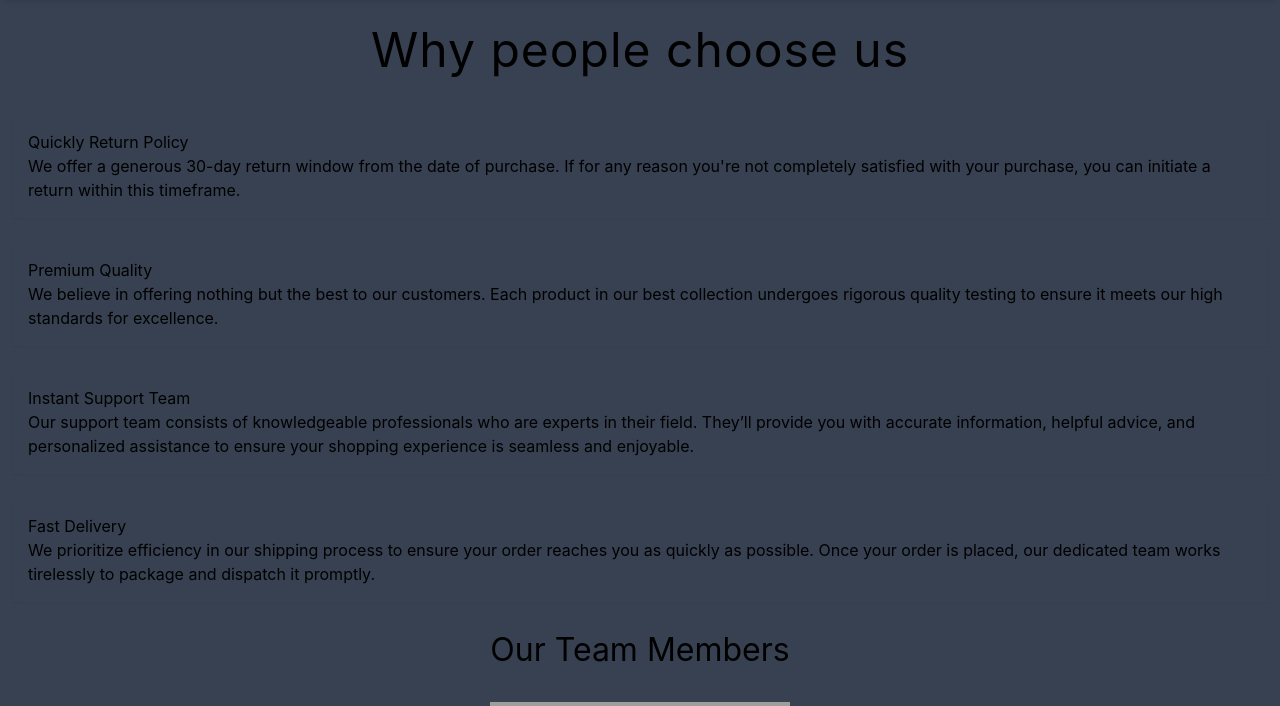
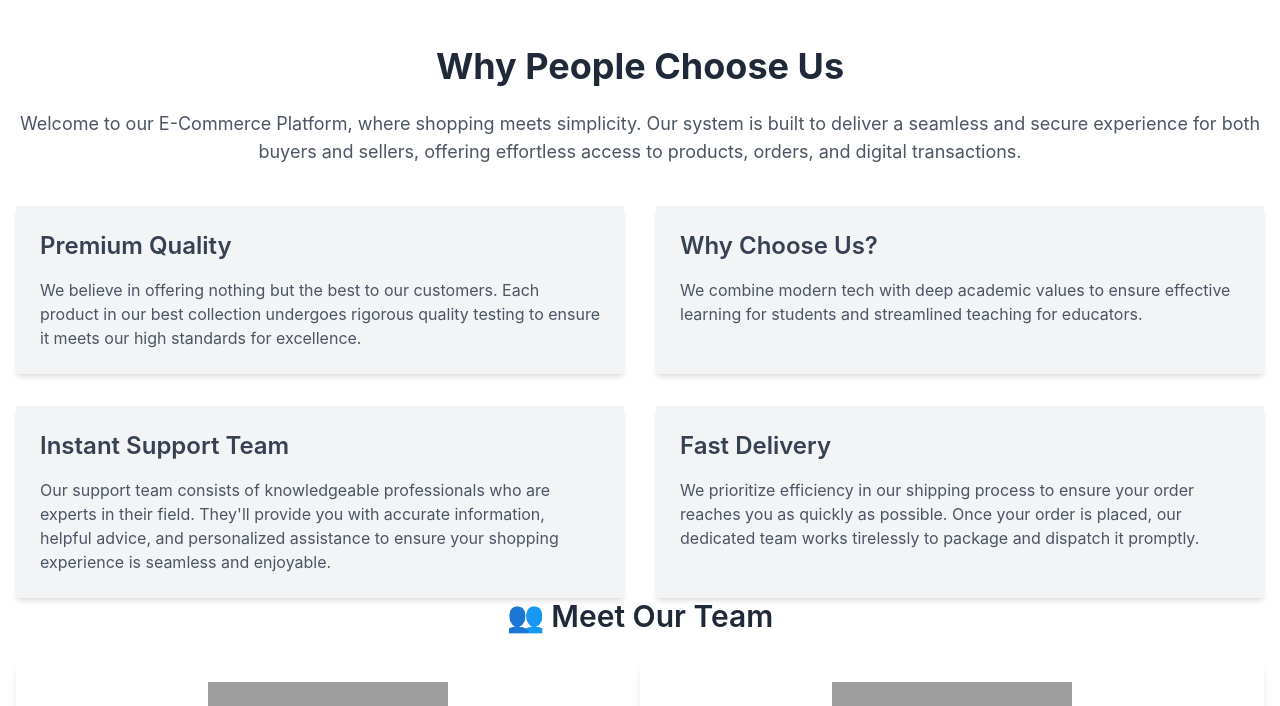
Before and after one commit to sanjana-2456/online-project, a Django app: page /about/ in a window 1280 px wide. Shown: the part 1032-1738 px from the top of the page. Run offline with Django 5.2, Linux system fonts and the light colour scheme; some libraries are stand-ins or nearby versions; grey boxes are pictures that could not be loaded.

Commit message:
add host

```diff
--- a/store/urls.py
+++ b/store/urls.py
@@ -22,5 +22,7 @@
     path('login/', views.login_view, name='login'),
     path('signup/', views.signup, name='signup'),
     path('logout/', views.logout_view, name='logout'),
-     path('about/', views.about, name='about'),
+    path('about/', views.about, name='about'),
+    path('profile/', views.profile, name='profile'),
+
 ]
--- a/store/views.py
+++ b/store/views.py
@@ -13,6 +13,9 @@
 from rapidfuzz import fuzz
 from django.urls import reverse
 
+@login_required(login_url='/accounts/login/')
+def profile(request):
+    return render(request, 'profile.html',{'user' : request.user})
 
 def signup(request):
     if request.method == 'POST':
--- a/templates/about.html
+++ b/templates/about.html
@@ -5,132 +5,159 @@
 
 {% block content %}
   <div>
-      <img src="{% static 'images/welcome.jpg' %}" alt="About Us" class="rounded-lg shadow-md w-full" />
+    <img src="{% static 'images/welcome.jpg' %}" alt="About Us" class="rounded-lg shadow-md w-full" />
   </div>
-<!-- Why people choose us Heading -->
-<div class="container-fluid my-4">
-  <h1 class="text-center fw-bold text-uppercase text-dark" style="font-size: 3rem; letter-spacing: 1px;">
-    Why people choose us
-  </h1>
-</div>
 
-<!-- 4 Feature Cards -->
-<div class="container-fluid">
-  <div class="row">
-    <!-- Quickly Return Policy -->
-    <div class="col-md-6 col-12 p-3">
-      <div class="card h-100 p-4 shadow-sm">
-        <div class="card-body">
-          <h5 class="card-title fw-bold text-dark">Quickly Return Policy</h5>
-          <p class="card-text text-muted">
-            We offer a generous 30-day return window from the date of purchase.
-            If for any reason you're not completely satisfied with your purchase,
-            you can initiate a return within this timeframe.
-          </p>
+  <section class="bg-white py-12 px-4 md:px-20">
+    <div class="max-w-7xl mx-auto text-center">
+      <h2 class="text-4xl font-bold text-gray-800 mb-6">Why People Choose Us</h2>
+      <p class="text-lg text-gray-600 mb-10">
+        Welcome to our E-Commerce Platform, where shopping meets simplicity.
+        Our system is built to deliver a seamless and secure experience for both buyers and sellers, offering effortless access to products, orders, and digital transactions.
+      </p>
+    </div>
+
+    <div class="grid grid-cols-1 md:grid-cols-2 gap-8 max-w-6xl mx-auto">
+      <div class="bg-gray-100 p-6 rounded-xl shadow-md">
+        <h3 class="text-2xl font-semibold text-gray-700 mb-4">Premium Quality</h3>
+        <p class="text-gray-600">We believe in offering nothing but the best to our customers. Each product in our best
+        collection undergoes rigorous quality testing to ensure it meets our high standards for excellence.</p>
+      </div>
+      <div class="bg-gray-100 p-6 rounded-xl shadow-md">
+        <h3 class="text-2xl font-semibold text-gray-700 mb-4">Why Choose Us?</h3>
+        <p class="text-gray-600">
+          We combine modern tech with deep academic values to ensure effective learning for students and streamlined teaching for educators.
+        </p>
+      </div>
+      <div class="bg-gray-100 p-6 rounded-xl shadow-md">
+        <h3 class="text-2xl font-semibold text-gray-700 mb-4">Instant Support Team</h3>
+        <p class="text-gray-600">
+          Our support team consists of knowledgeable professionals who are experts in their
+          field. They'll provide you with accurate information, helpful advice, and personalized assistance to
+          ensure your shopping experience is seamless and enjoyable.
+        </p>
+      </div>
+      <div class="bg-gray-100 p-6 rounded-xl shadow-md">
+        <h3 class="text-2xl font-semibold text-gray-700 mb-4">Fast Delivery</h3>
+        <p class="text-gray-600">
+          We prioritize efficiency in our shipping process to ensure your order reaches you as
+          quickly as possible. Once your order is placed, our dedicated team works tirelessly to package and
+          dispatch it promptly.
+        </p>
+      </div>
+    </div>
+
+    <!-- 👥 Our Team Section -->
+    <div class="max-w-7xl mx-auto mt-16 text-center">
+      <h3 class="text-3xl font-semibold text-gray-800 mb-6">👥 Meet Our Team</h3>
+      <div class="grid grid-cols-1 sm:grid-cols-2 gap-0">
+        <!-- Team Member 1 -->
+        <div class="bg-white shadow-lg p-6 rounded-lg">
+          <img class="w-60 h-60 mx-auto object-cover mb-4" src="{% static 'images/Sanjana.jpg' %}" alt="Sanjana Chandra">
+          <h4 class="text-xl font-semibold text-gray-800">Sanjana Chandra</h4>
+          <p class="text-gray-600">Frontend Developer , Tester</p>
+        </div>
+        <!-- Team Member 2 -->
+        <div class="bg-white shadow-lg p-6 rounded-lg">
+          <img class="w-60 h-60 mx-auto object-cover mb-4" src="https://randomuser.me/api/portraits/women/44.jpg" alt="Salauni Chaudhary">
+          <h4 class="text-xl font-semibold text-gray-800">Varun Saini</h4>
+          <p class="text-gray-600">Project Manager</p>
         </div>
       </div>
     </div>
 
-    <!-- Premium Quality -->
-    <div class="col-md-6 col-12 p-3">
-      <div class="card h-100 p-4 shadow-sm">
-        <div class="card-body">
-          <h5 class="card-title fw-bold text-dark">Premium Quality</h5>
-          <p class="card-text text-muted">
-            We believe in offering nothing but the best to our customers.
-            Each product in our best collection undergoes rigorous quality testing
-            to ensure it meets our high standards for excellence.
-          </p>
+    <!-- 🌟 Our Motive Section -->
+    <div class="max-w-5xl mx-auto mt-48 text-center">
+      <h3 class="text-3xl font-bold text-gray-800 mb-6">🌟Our Motive Is To Provide Best For Those Who Deserve </h3>
+      <p class="text-lg text-gray-700 leading-relaxed text-justify">
+        At SmartMart, our mission is unwavering: to deliver excellence to those who truly deserve it. We believe that every customer deserves nothing short of the best, and it is this ethos that drives every aspect of our service.
+        <br><br>
+        From sourcing products of the highest quality to ensuring seamless shopping experiences, we are committed to exceeding your expectations at every turn. Whether you're searching for the perfect gift, upgrading your home essentials, or treating yourself to something special, we're here to make it happen.
+        <br><br>
+        We understand that our customers are discerning individuals with unique needs and preferences. That's why we meticulously curate our collection to cater to a diverse range of tastes and requirements, ensuring that there's something exceptional for everyone.
+        <br><br>
+        At the heart of our endeavor lies a deep-seated dedication to customer satisfaction. We go above and beyond to provide personalized assistance, prompt support, and a hassle-free shopping journey from start to finish. Your happiness is our priority, and we spare no effort in ensuring that every interaction with us leaves you feeling valued and fulfilled.
+        <br><br>
+        Join us on this journey of excellence and discover a world of unparalleled quality, convenience, and care. At SmartMart, we're not just delivering products; we're delivering an experience tailored to meet your highest standards. Because you deserve nothing less than the best.
+      </p>
+    </div>
+  </section>
+
+  <!-- 🔻 Footer Section -->
+  <footer class="bg-gray-900 mt-32">
+    <div class="mx-auto w-full max-w-screen-xl">
+      <div class="grid grid-cols-2 gap-8 px-4 py-6 lg:py-8 md:grid-cols-4">
+        <div>
+          <h2 class="mb-6 text-sm font-semibold text-white uppercase">Company</h2>
+          <ul class="text-gray-400 font-medium">
+            <li class="mb-4"><a href="#" class="hover:underline">About</a></li>
+            <li class="mb-4"><a href="#" class="hover:underline">Careers</a></li>
+            <li class="mb-4"><a href="#" class="hover:underline">Brand Center</a></li>
+            <li class="mb-4"><a href="#" class="hover:underline">Blog</a></li>
+          </ul>
+        </div>
+        <div>
+          <h2 class="mb-6 text-sm font-semibold text-white uppercase">Help center</h2>
+          <ul class="text-gray-400 font-medium">
+            <li class="mb-4"><a href="#" class="hover:underline">Discord Server</a></li>
+            <li class="mb-4"><a href="#" class="hover:underline">Twitter</a></li>
+            <li class="mb-4"><a href="#" class="hover:underline">Facebook</a></li>
+            <li class="mb-4"><a href="#" class="hover:underline">Contact Us</a></li>
+          </ul>
+        </div>
+        <div>
+          <h2 class="mb-6 text-sm font-semibold text-white uppercase">Legal</h2>
+          <ul class="text-gray-400 font-medium">
+            <li class="mb-4"><a href="#" class="hover:underline">Privacy Policy</a></li>
+            <li class="mb-4"><a href="#" class="hover:underline">Licensing</a></li>
+            <li class="mb-4"><a href="#" class="hover:underline">Terms &amp; Conditions</a></li>
+          </ul>
+        </div>
+        <div>
+          <h2 class="mb-6 text-sm font-semibold text-white uppercase">Download</h2>
+          <ul class="text-gray-400 font-medium">
+            <li class="mb-4"><a href="#" class="hover:underline">iOS</a></li>
+            <li class="mb-4"><a href="#" class="hover:underline">Android</a></li>
+            <li class="mb-4"><a href="#" class="hover:underline">Windows</a></li>
+            <li class="mb-4"><a href="#" class="hover:underline">MacOS</a></li>
+          </ul>
+        </div>
+      </div>
+      <div class="px-4 py-6 md:flex md:items-center md:justify-between">
+        <span class="text-sm text-gray-300 sm:text-center">
+          © 2023 <a href="https://flowbite.com/">Flowbite™</a>. All Rights Reserved.
+        </span>
+        <div class="flex mt-4 sm:justify-center md:mt-0 space-x-5 rtl:space-x-reverse">
+          <a href="#" class="text-gray-400 hover:text-white">
+            <svg class="w-4 h-4" fill="currentColor" viewBox="0 0 8 19" xmlns="http://www.w3.org/2000/svg">
+              <path
+                fill-rule="evenodd"
+                d="M6.135 3H8V0H6.135a4.147 4.147 0 0 0-4.142 4.142V6H0v3h2v9.938h3V9h2.021l.592-3H5V3.591A.6.6 0 0 1 5.592 3h.543Z"
+                clip-rule="evenodd"
+              />
+            </svg>
+            <span class="sr-only">Facebook page</span>
+          </a>
+          <a href="#" class="text-gray-400 hover:text-white">
+            <svg class="w-4 h-4" fill="currentColor" viewBox="0 0 21 16" xmlns="http://www.w3.org/2000/svg">
+              <path d="..." />
+            </svg>
+            <span class="sr-only">Discord community</span>
+          </a>
+          <a href="#" class="text-gray-400 hover:text-white">
+            <svg class="w-4 h-4" fill="currentColor" viewBox="0 0 20 17" xmlns="http://www.w3.org/2000/svg">
+              <path d="..." />
+            </svg>
+            <span class="sr-only">Twitter page</span>
+          </a>
+          <a href="#" class="text-gray-400 hover:text-white">
+            <svg class="w-4 h-4" fill="currentColor" viewBox="0 0 20 20" xmlns="http://www.w3.org/2000/svg">
+              <path d="..." />
+            </svg>
+            <span class="sr-only">GitHub account</span>
+          </a>
         </div>
       </div>
     </div>
-  </div>
-
-  <div class="row">
-    <!-- Instant Support Team -->
-    <div class="col-md-6 col-12 p-3">
-      <div class="card h-100 p-4 shadow-sm">
-        <div class="card-body">
-          <h5 class="card-title fw-bold text-dark">Instant Support Team</h5>
-          <p class="card-text text-muted">
-            Our support team consists of knowledgeable professionals who are experts in their field.
-            They’ll provide you with accurate information, helpful advice, and personalized assistance
-            to ensure your shopping experience is seamless and enjoyable.
-          </p>
-        </div>
-      </div>
-    </div>
-
-    <!-- Fast Delivery -->
-    <div class="col-md-6 col-12 p-3">
-      <div class="card h-100 p-4 shadow-sm">
-        <div class="card-body">
-          <h5 class="card-title fw-bold text-dark">Fast Delivery</h5>
-          <p class="card-text text-muted">
-            We prioritize efficiency in our shipping process to ensure your order reaches you as quickly as possible.
-            Once your order is placed, our dedicated team works tirelessly to package and dispatch it promptly.
-          </p>
-        </div>
-      </div>
-    </div>
-  </div>
-</div>
-<!-- Members photo -->
-<div class="container-fluid my-3">
-  <h1 class="text-center fw-bold text-uppercase text-dark" style="font-size: 2rem; letter-spacing: 0px;">
-    Our Team Members
-  </h1>
-</div>
-<div class="container-fluid d-flex justify-content-center my-4">
-  <div class="row card-group d-flex justify-content-evenly row-cols-1 row-cols-md-3 w-50">
-    <div class="py-3">
-      <div class="card h-100 text-center">
-<img src="{% static 'images/Sanjana.jpg' %}" class="mx-auto d-block rounded-circle" style="width: 300px; height: 400px; object-fit: cover;" alt="Front-End Developer"> <!-- tanu.jpg -->
-        <div class="card-body">
-          <h5 class="memb1 card-title fw-bold">Sanjana Chandra</h5>
-          <p class="memb2 card-text">Front-End Developer</p>
-        </div>
-      </div>
-    </div>
-    <div class="py-3">
-      <div class="card h-100 text-center">
-        <img src="" class="card-img-top img-fluid" alt="Back-End Developer"> <!-- akash.png -->
-        <div class="card-body">
-          <h5 class="memb1 card-title fw-bold">Akash</h5>
-          <p class="memb2 card-text">Back-End Developer</p>
-        </div>
-      </div>
-    </div>
-    <div class="py-3">
-      <div class="card h-100 text-center">
-        <img src="" class="card-img-top img-fluid" alt="Tester"> <!-- muskan.jpg -->
-        <div class="card-body">
-          <h5 class="memb1 card-title fw-bold">Muskan</h5>
-          <p class="memb2 card-text">Tester</p>
-        </div>
-      </div>
-    </div>
-  </div>
-</div>
-<div class="container-fluid mt-5">
-  <h4 class="text-dark">
-    <h1 class="text-center fw-bold text-uppercase text-dark"style="font-size: 2rem; letter-spacing: 1px;">
-Our Motive Is To Provide Best For Those Who Deserve</h1>
-  </h4>
-</div>
-<div class="container">
-  <div class="row justify-content-center mt-5">
-    <div class="col-md-12 center-card text-center">
-      <div class="card-body">
-        <p class="card-text fs-5">
-          At SmartMart, our mission is unwavering: to deliver excellence to those who truly deserve it. We believe that every customer deserves nothing short of the best, and it is this ethos that drives every aspect of our service.<br><br>
-          From sourcing products of the highest quality to ensuring seamless shopping experiences, we are committed to exceeding your expectations at every turn. Whether you're searching for the perfect gift, upgrading your home essentials, or treating yourself to something special, we're here to make it happen.<br><br>
-          We understand that our customers are discerning individuals with unique needs and preferences. That's why we meticulously curate our collection to cater to a diverse range of tastes and requirements, ensuring that there's something exceptional for everyone.<br><br>
-          At the heart of our endeavor lies a deep-seated dedication to customer satisfaction. We go above and beyond to provide personalized assistance, prompt support, and a hassle-free shopping journey from start to finish. Your happiness is our priority, and we spare no effort in ensuring that every interaction with us leaves you feeling valued and fulfilled.<br><br>
-          Join us on this journey of excellence and discover a world of unparalleled quality, convenience, and care. At SmartMart, we're not just delivering products; we're delivering an experience tailored to meet your highest standards. Because you deserve nothing less than the best.
-        </p>
-      </div>
-    </div>
-  </div>
-</div>
+  </footer>
 {% endblock %}
--- a/templates/base.html
+++ b/templates/base.html
@@ -121,6 +121,7 @@
           >
             {% if request.user.is_authenticated %}
             <li class="flex items-center gap-2">
+              <a href="{% url 'profile' %}" class="block py-2 px-3 rounded-sm md:p-0">
               <i class="fa-solid fa-user text-blue-500"></i><span class="text-blue-500"></span>
             </li>
             <li class="flex items-center gap-2 hover:text-blue-700">
```
Also changed, not shown: templates/profile.html (added, +25 -0 lines), db.sqlite3.
